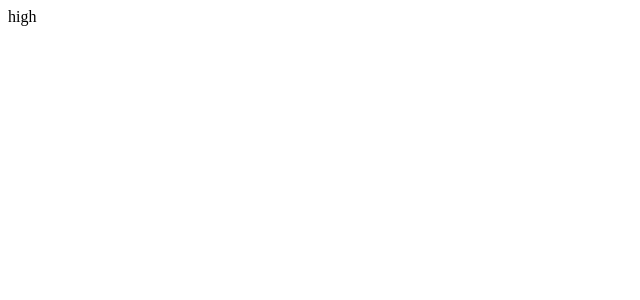
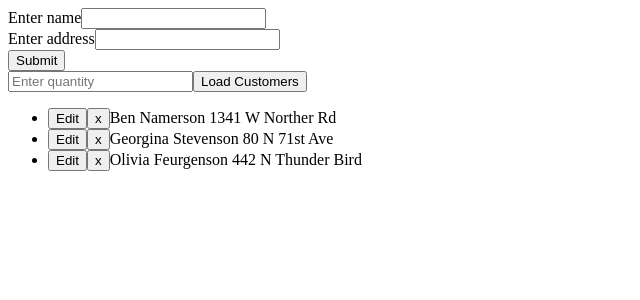
Before and after one commit to robertmills1985/aqua, a React (Create React App) app: page / in a window 1280 px wide. Shown: the top 300 px of the page, without its empty margins (0-640 px from the left). Built offline with nearby package versions, Linux system fonts and the light colour scheme.

Commit message:
general commit

```diff
--- a/src/App.js
+++ b/src/App.js
@@ -1,10 +1,14 @@
 import React, { Component } from 'react';
+import Input from './components/Input'
+import {makeCustomer} from './customers'
+import CustomerList from './components/CustomerList'
 
 class App extends Component {
   render() {
     return (
       <div className="App">
-      high
+        <Input />
+        <CustomerList />
       </div>
     );
   }
--- /dev/null
+++ b/src/components/CustomerList.js
@@ -0,0 +1,30 @@
+import React from 'react'
+import {makeCustomer} from '../customers'
+
+var newArray = []
+var customerArray = makeCustomer(3)
+for(var i = 0; i < customerArray.length; i++){
+    newArray.push(<li id={i}><button>Edit</button><button>x</button>{customerArray[i]}</li>)
+}
+function getCustomers(max){
+    newArray = []
+    customerArray = makeCustomer(max)
+    console.log('New array is ' + customerArray)
+    console.log(customerArray.length + ' long.')
+    for(var i = 0; i < customerArray.length; i++){
+        newArray.push(<li id={i}><button>Edit</button><button>x</button>{customerArray[i]}</li>)
+    }
+    render(newArray)
+}
+
+const CustomerList = props => (
+    <div>
+        <input id='test-quant' placeholder='Enter quantity'></input>
+        <button onClick={()=>getCustomers(document.getElementById('test-quant').value )}>Load Customers</button>
+        <ul id='list'>
+            {newArray}
+        </ul>
+    </div>
+)
+
+export default CustomerList
--- /dev/null
+++ b/src/components/Input.js
@@ -0,0 +1,27 @@
+import React from 'react'
+
+function createCustomer(a, b){
+    console.log(a, b)
+}
+
+const Input = props => (
+    <div>
+        <div>
+            <label>Enter name</label>
+            <input id='name-input'></input>
+        </div>
+        <div>
+            <label>Enter address</label>
+            <input id='address-input' ></input>
+        </div>
+        <div>
+            <button
+            onClick={()=>createCustomer(document.getElementById('name-input').value,
+            document.getElementById('address-input').value)} >
+            Submit
+            </button>
+        </div>
+    </div>
+)
+
+export default Input
--- /dev/null
+++ b/src/customers.js
@@ -0,0 +1,43 @@
+
+var first = ['Danny', 'Matt', 'Ben', 'Dave','John', 'Sheree','Hannah', 'Bob', 'Mason', 'Olivia', 'Tonya', 'Andrew', 'Mary', 'Steve', 'Georgina', 'Lucy', 'Jake', 'Justin', 'Jessica', 'Jennifer', 'Breanna', 'Robert']
+var last = ['Roth', 'Kroeger', 'Jeter', 'Smith', 'Lamar', 'Patel','Feurgenson', 'Godbold', 'Bailey', 'McDonald', 'McCray', 'Goldberg', 'Cruz', 'Tyler', ' Aneston', 'Perry', 'LeBlanc', 'Matheson', 'Laurence', 'Mills', 'Rupe', 'Warner', 'Robinson', 'Stevenson', 'Stevenson', 'Bruchetta', 'Namerson', 'Lanskey']
+var address = ['E Joan De Arc', 'S Olive', 'E Norther', 'Meyer','W Baker St','W Lemon St','W Norther Rd', 'W Mary Jane Ln','N Bethany Rd','N Cactus Rd','N Thunder Bird', 'N 67th Ave',
+            'N 71st Ave', 'N 75th Ave', 'S 32nd St','S 7th St','S 12th Ave']
+
+
+function getRandomInt(max) {
+    return Math.floor(Math.random() * Math.floor(max));
+}
+
+function makeCustomer(max){
+    var totalCustomer = []
+    for(var x = 0; x < max; x++){
+    var customer = []
+    for(var i = 0; i < 4; i++){
+        if(i === 0){
+            customer.push(first[getRandomInt(first.length)])
+        }
+        if(i === 1){
+            customer.push(last[getRandomInt(last.length)])
+        }
+        if(i === 2){
+            customer.push(getRandomInt(getRandomInt(4000)))
+        }
+        if(i === 3){
+            customer.push(address[getRandomInt(address.length)])
+            var format = customer.join(' ')
+            totalCustomer.push(format)
+            //console.log(customer)
+            //console.log('Format is ' + format)
+            //console.log('Total customer is ' + totalCustomer)
+        }
+    }
+    //totalCustomer.push(format)
+    //console.log(totalCustomer)
+    //console.log(customer.join(' '))
+}
+//console.log(totalCustomer)
+return totalCustomer
+}
+
+export {makeCustomer}
```
